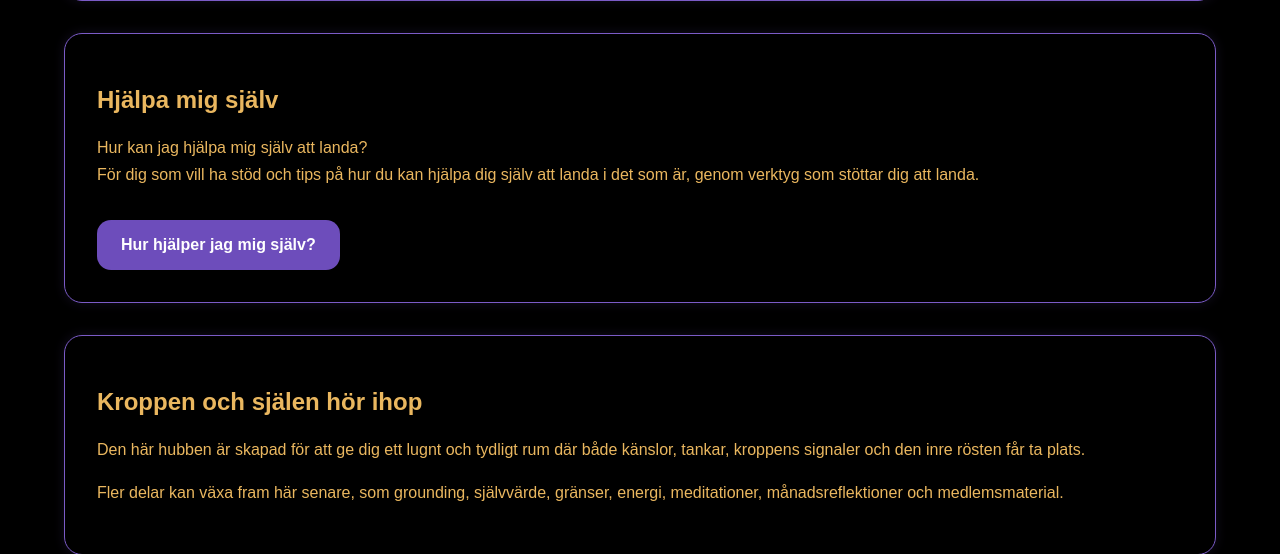
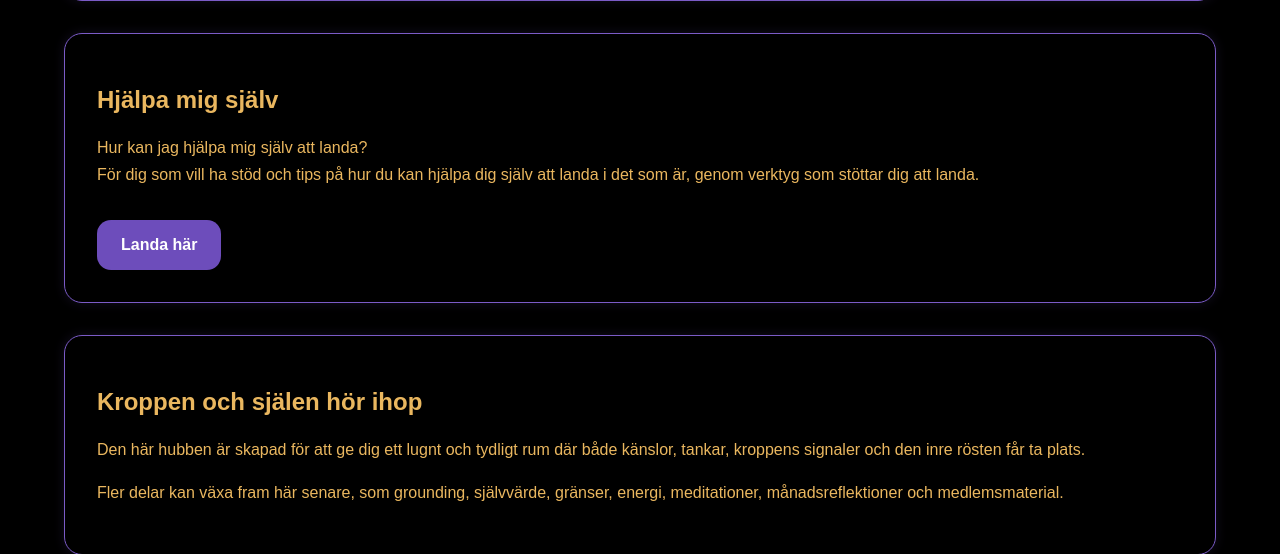
Before and after one commit to Elisabethjantti90/mrsjhub, a Flask app: page / in a window 1280 px wide. Shown: the part 743-1297 px from the top of the page. Run offline with Flask 3, Linux system fonts and the light colour scheme.

Commit message:
knapptext

```diff
--- a/templates/index.html
+++ b/templates/index.html
@@ -47,7 +47,7 @@
                     genom verktyg som stöttar dig att landa.
                 </p>
                 <div class="button-group">
-                <a href="/hur_hjalper" class="main-button">Hur hjälper jag mig själv?</a>
+                <a href="/hur_hjalper" class="main-button">Landa här</a>
             </div>
         </div>
     </div>
```
